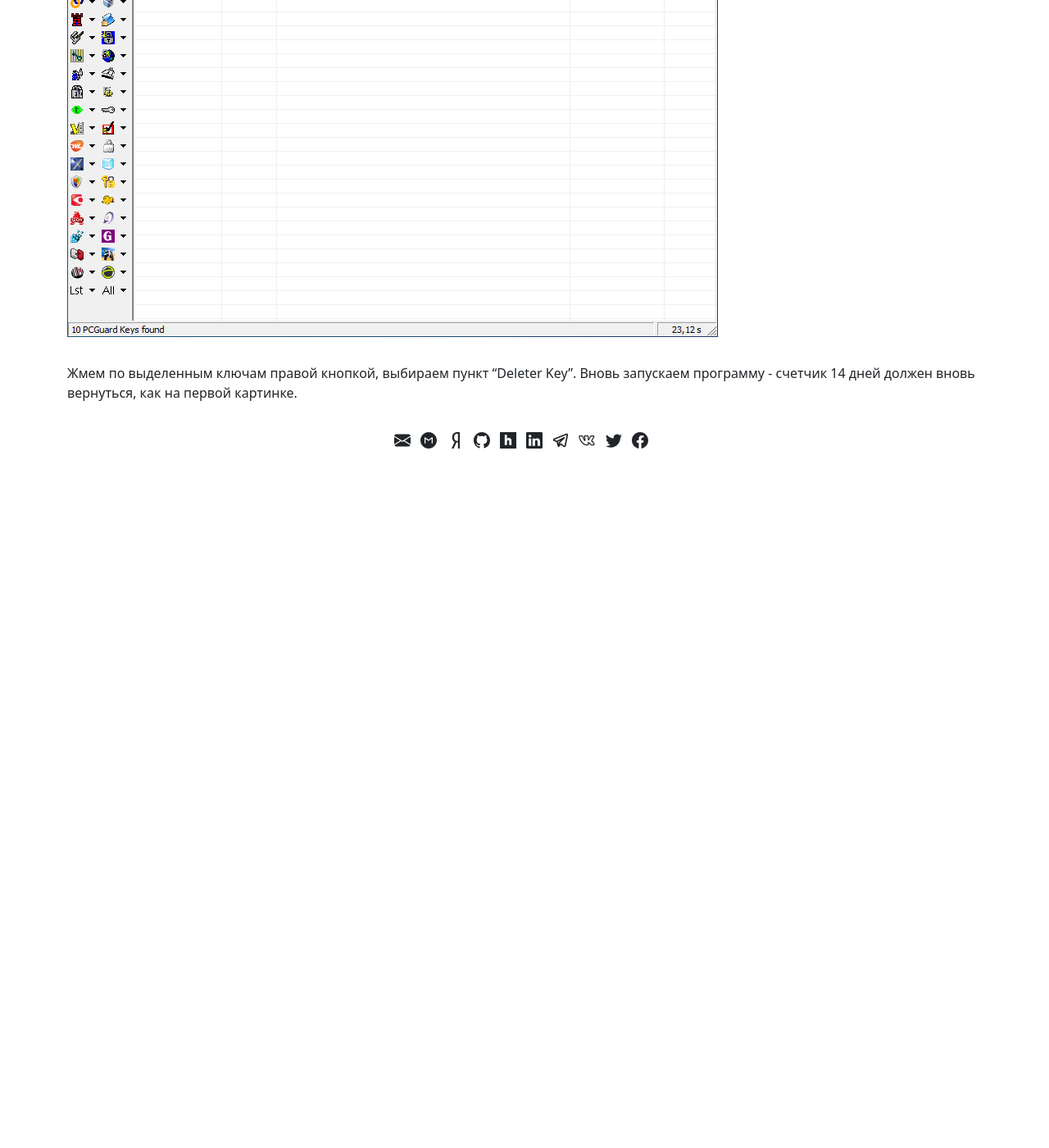
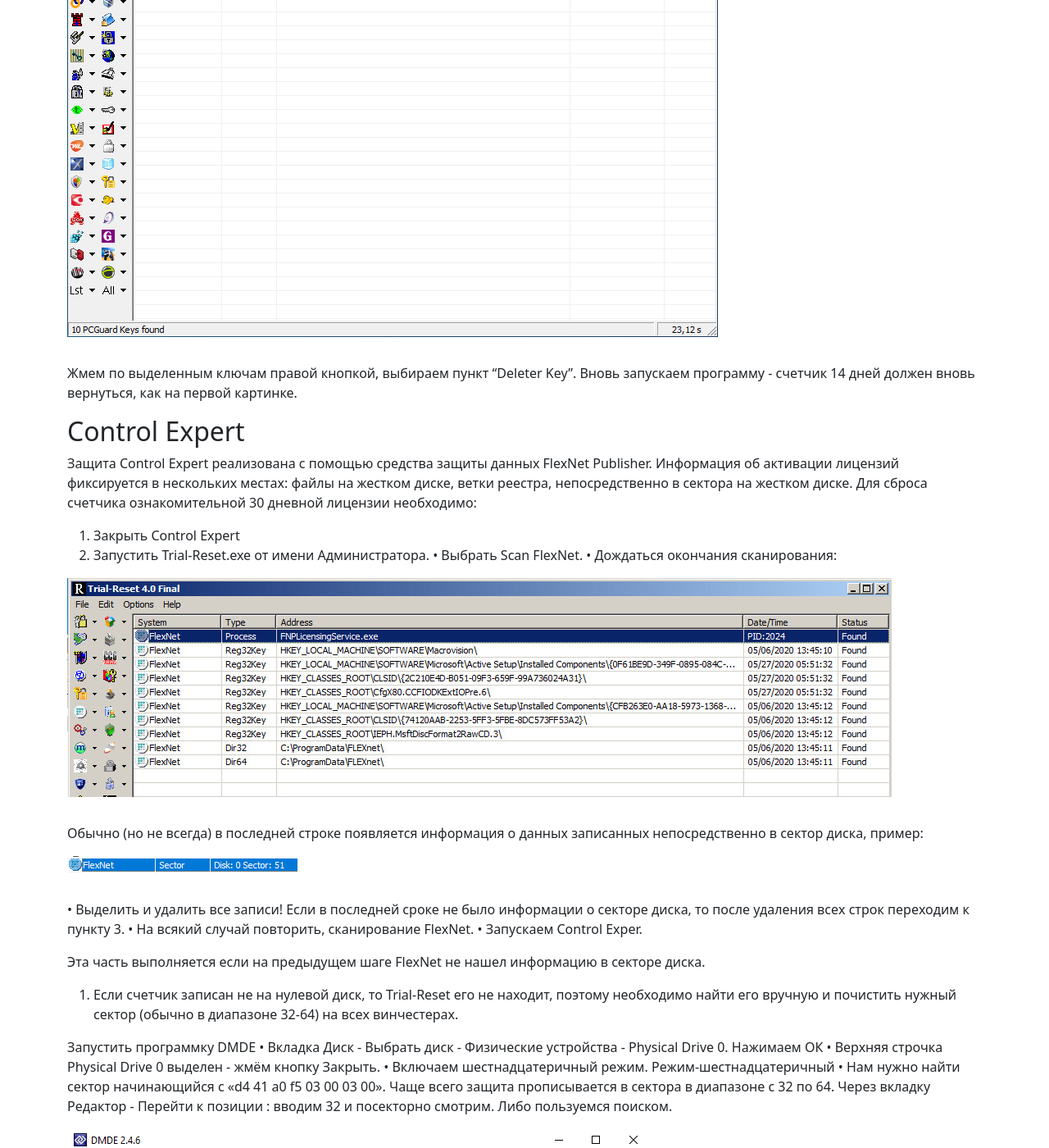
Before and after one commit to OlegBezverhii/olegbezverhii.github.io, a Jekyll site: the page built from _posts/2022-03-20-Trial.md, in a window 1280 px wide and 1400 px high, scrolled down 1898 px. Shown: the whole window at 82% size. Built offline with Jekyll 4.4.1, drawn with Linux system fonts in a browser that asks for light colours; before the commit the page ends 2461 px from its top, so only the background shows below that; some of the changed text lies outside the part shown.

Commit message:
Unity Trial

```diff
--- a/_posts/2022-03-20-Trial.md
+++ b/_posts/2022-03-20-Trial.md
@@ -24,3 +24,37 @@ title: Сброс триала Config S600/Control Expert
 ![Trial Reset PCGuard](/assets/images/configs600/pcguard.png "Trial Reset PCGuard")
 
 Жмем по выделенным ключам правой кнопкой, выбираем пункт "Deleter Key". Вновь запускаем программу - счетчик 14 дней должен вновь вернуться, как на первой картинке.
+
+## Control Expert
+
+Защита Control Expert реализована с помощью средства защиты данных FlexNet Publisher.
+Информация об активации лицензий фиксируется в нескольких местах: файлы на жестком диске, ветки реестра, непосредственно в сектора на жестком диске.
+Для сброса счетчика ознакомительной 30 дневной лицензии необходимо:
+1.	Закрыть Control Expert
+2.	Запустить Trial-Reset.exe от имени Администратора.
+•	Выбрать Scan FlexNet.
+•	Дождаться окончания сканирования:
+
+![Trial Reset FlexNet](/assets/images/unity/image1.png "Trial Reset FlexNet")
+
+Обычно (но не всегда) в последней строке появляется информация о данных записанных непосредственно в сектор диска, пример:
+
+![FlexNet disk](/assets/images/unity/image2.png "FlexNet disk")
+
+•	Выделить и удалить все записи! Если в последней сроке не было информации о секторе диска, то после удаления всех строк переходим к пункту 3.
+•	На всякий случай повторить, сканирование FlexNet.
+•	Запускаем Control Exper.
+
+Эта часть выполняется если на предыдущем шаге FlexNet не нашел информацию в секторе диска.
+3.	Если счетчик записан не на нулевой диск, то Trial-Reset его не находит, поэтому необходимо найти его вручную и почистить нужный сектор (обычно в диапазоне 32-64) на всех винчестерах.
+
+Запустить программку DMDE
+•	Вкладка Диск - Выбрать диск - Физические устройства - Physical Drive 0. Нажимаем ОК
+•	Верхняя строчка Physical Drive 0 выделен - жмём кнопку Закрыть.
+•	Включаем шестнадцатеричный режим. Режим-шестнадцатеричный
+•	Нам нужно найти сектор начинающийся с «d4 41 a0 f5 03 00 03 00». Чаще всего защита прописывается в сектора в диапазоне с 32 по 64. Через вкладку Редактор - Перейти к позиции : вводим 32 и посекторно смотрим. Либо пользуемся поиском.
+
+![DMDE disk](/assets/images/unity/image3.png "DMDE disk")
+
+•	После того как нужный сектор найден, его нужно занулить. Вкладка Правка - Режим редактирования. Отмечаем весь сектор (сектор выделится серым).  Далее Вкладка Правка - заполнить нулями.  Далее Вкладка Диск - Выбрать диск - программа спросит записать изменения. Подтверждаем.
+•	Так же проверяем и на других винчестерах.
```
Also changed, not shown: assets/images/unity/image1.png (added), assets/images/unity/image2.png (added), assets/images/unity/image3.png (added).
